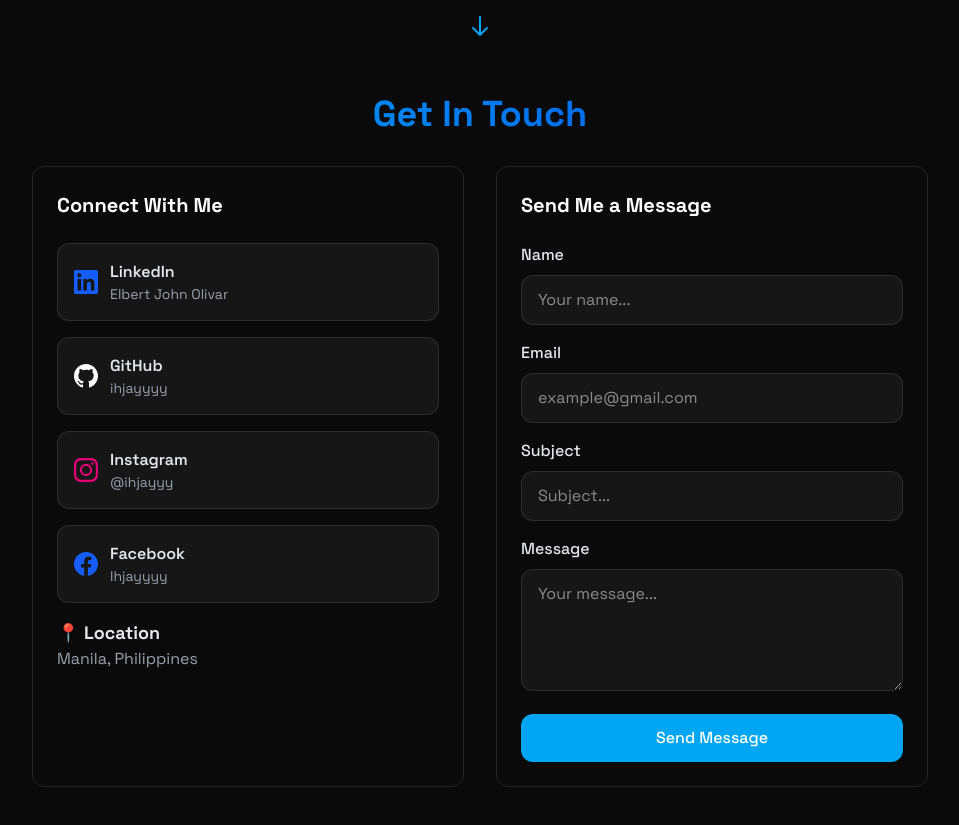
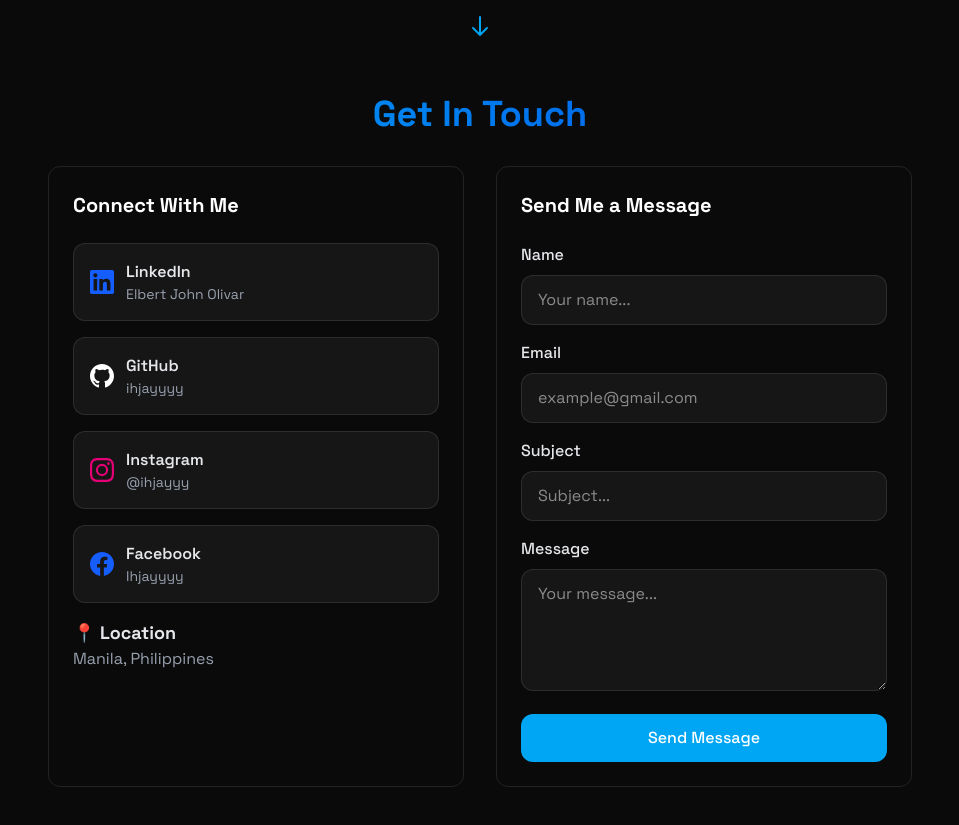
Before and after one commit to ihjayyyy/eo-portfolio, a React (Vite) app: page / in a window 1280 px wide. Shown: the part 4036-4861 px from the top of the page, without its empty margins (160-1119 px from the left). Built offline with nearby package versions, Linux system fonts and the light colour scheme.

Commit message:
fix padding in contact

```diff
--- a/src/components/sections/Contact.jsx
+++ b/src/components/sections/Contact.jsx
@@ -70,7 +70,7 @@ export default function Contact() {
   return (
     <section id="contact" className={`min-h-screen relative flex flex-col items-center justify-center py-10 px-4 ${theme === 'dark' ? ' text-white' : ' text-gray-800'}`}>
       <RevealOnScroll>
-        <div className="max-w-4xl w-screen mx-auto">
+        <div className="max-w-4xl px-4 w-screen mx-auto">
           <h2 className='text-4xl font-bold mb-8 bg-gradient-to-r from-sky-500 to-blue-700 bg-clip-text text-center text-transparent'>
             Get In Touch
           </h2>
```
